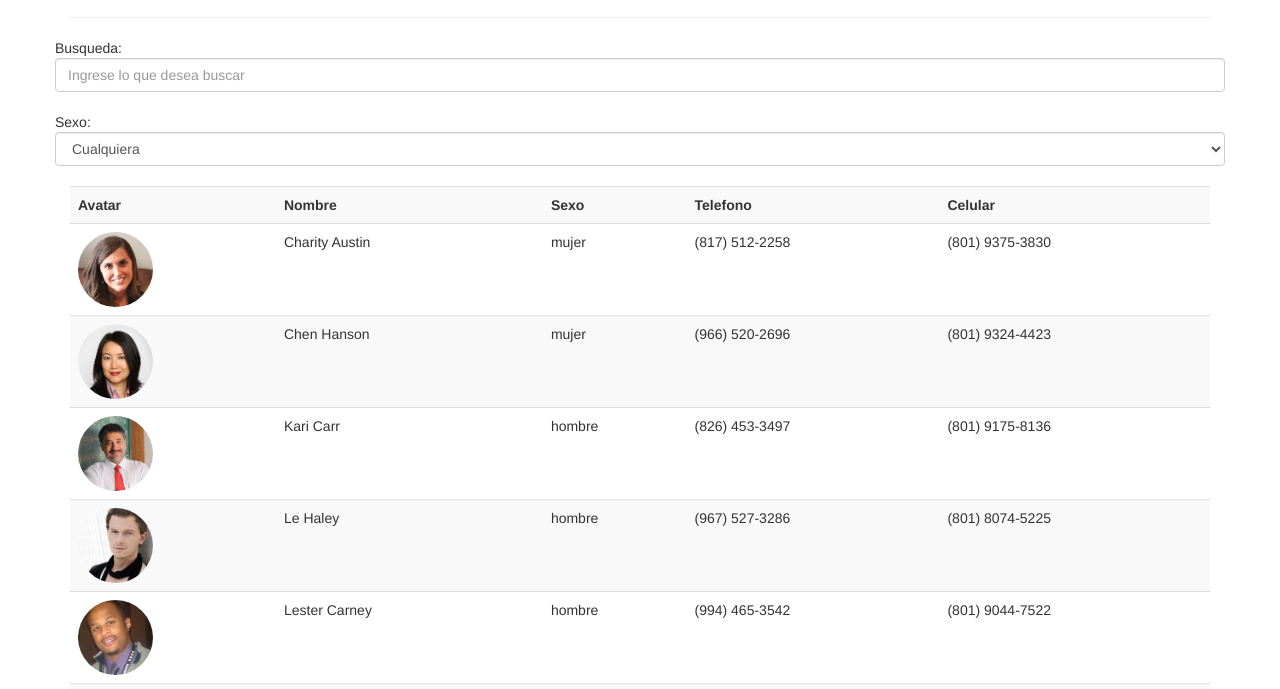
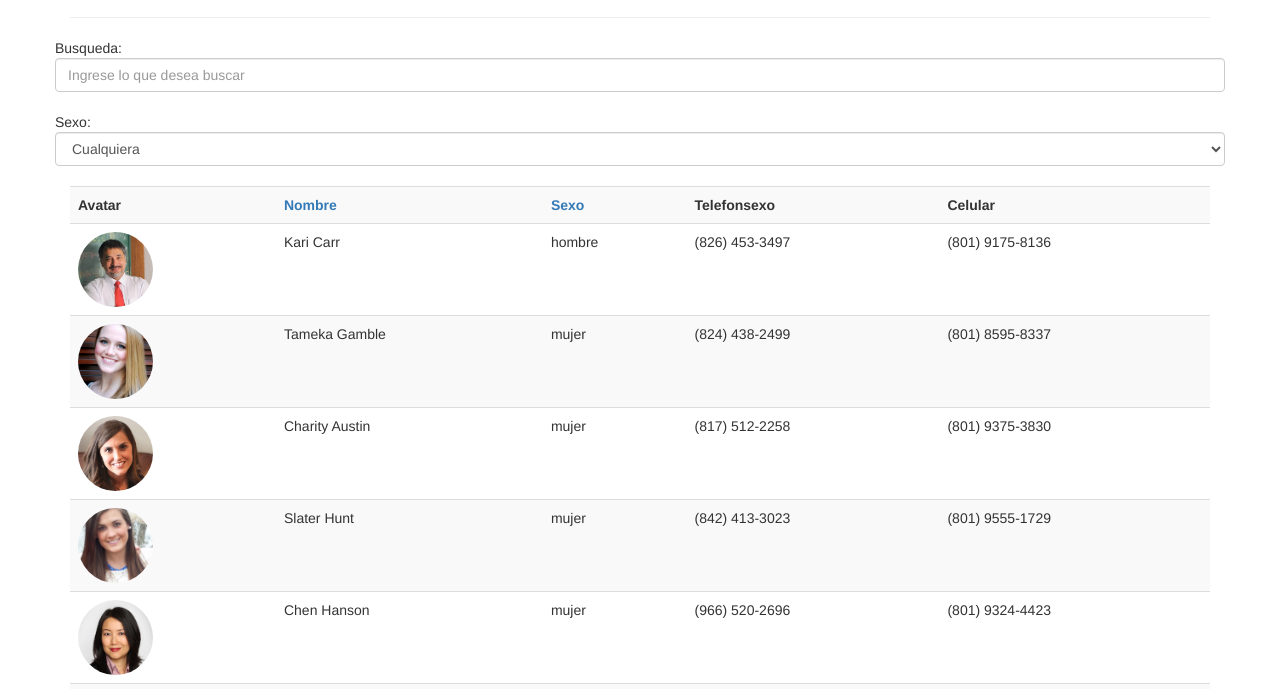
Before and after one commit to masterfabela/practicas-angularjs, a plain HTML site: page Ejercicio - filtros ng-repeat/index.html in a window 1280 px wide. Shown: the part 92-781 px from the top of the page. Drawn offline with Linux system fonts and the light colour scheme.

Commit message:
filtros y ordenar repeticiones

```diff
--- a/Ejercicio - filtros ng-repeat/index.html
+++ b/Ejercicio - filtros ng-repeat/index.html
@@ -20,6 +20,9 @@
             .avatar{
                 width: 75px;
                 height: 75px;
+            }
+            .puntero {
+                cursor: pointer;
             }
 
         </style>
@@ -50,12 +53,12 @@
             <table class="table table-striped">
                 <tr>
                     <th>Avatar</th>
-                    <th>Nombre</th>
-                    <th>Sexo</th>
-                    <th>Telefono</th>
+                    <th> <a class="puntero" ng-click="columna = 'nombre';reverse = !reverse;">Nombre</a> </th>
+                    <th> <a class="puntero" ng-click="columna = 'sexo';reverse = !reverse;">Sexo</a></th>
+                    <th>Telefonsexo
                     <th>Celular</th>
                 </tr>
-                <tr ng-repeat="persona in personas | filter:busqueda | orderBy:'nombre'">
+                <tr ng-repeat="persona in personas | filter:busqueda | orderBy:columna:reverse">
                     <td><img ng-src="img/{{persona.avatar}}"
                         class="avatar img-circle" alt=""></td>
                     <td> {{persona.nombre}}</td>
```
